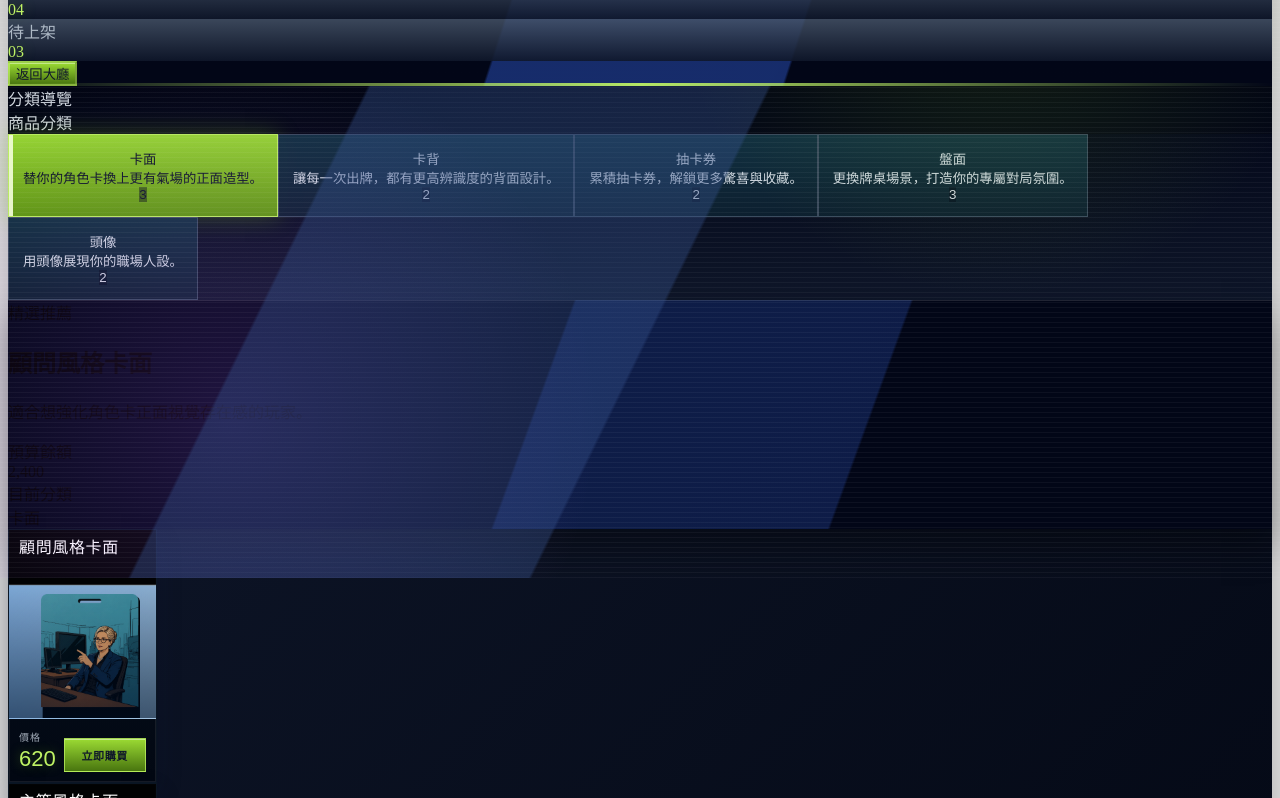
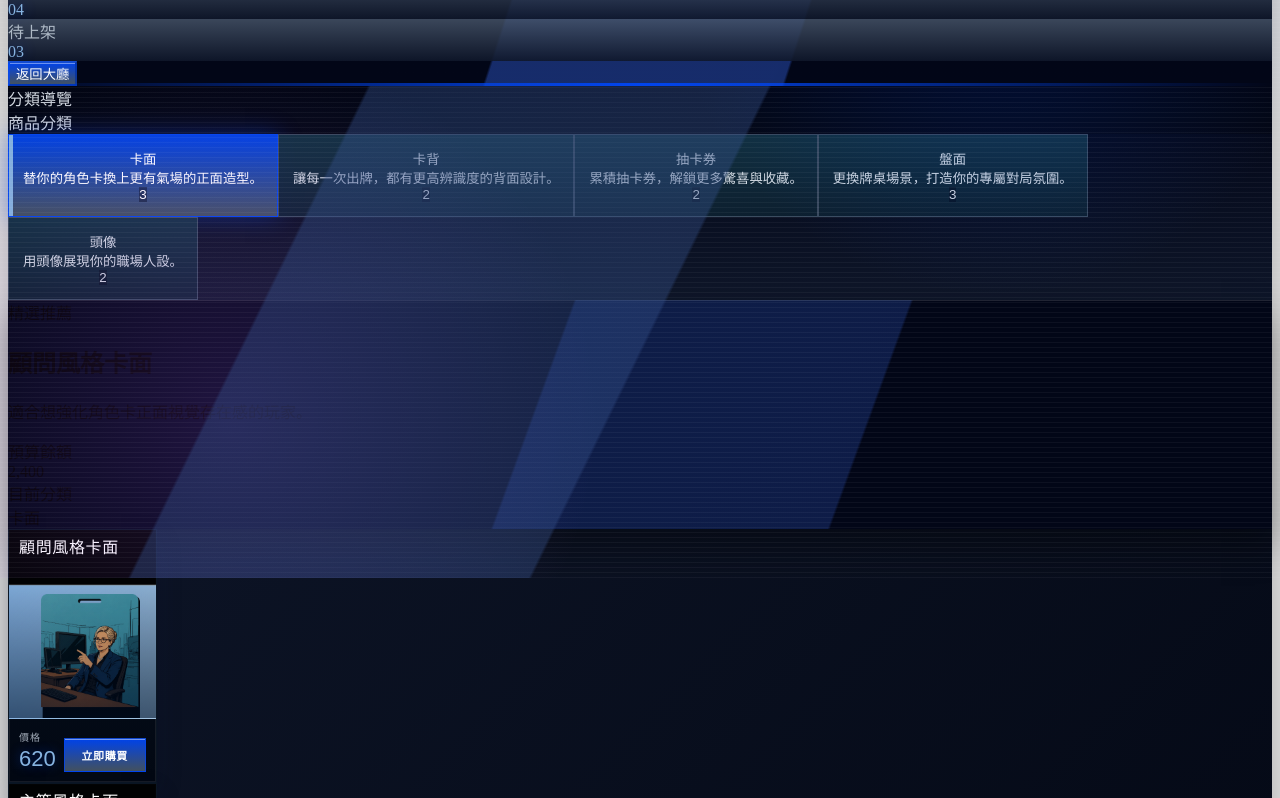
Before and after one commit to Office-Politics-Game/Office-Politics-Game, a Vue app: page /mall in a window 1280 px wide. Shown: the part 222-1020 px from the top of the page. Built offline with nearby package versions, Linux system fonts and the light colour scheme; the HTML template or start-up script is replaced by a standard one.

Commit message:
style:更換按鈕顏色，更換直立頁面

```diff
--- a/src/components/common/RotateDeviceNotice.vue
+++ b/src/components/common/RotateDeviceNotice.vue
@@ -1,6 +1,6 @@
 <template>
   <section
-    class="rotate-device-notice fixed inset-0 z-50 flex min-h-[100dvh] w-full items-center justify-center bg-[linear-gradient(145deg,var(--brand-navy),var(--brand-active))] px-6 text-center text-white"
+    class="rotate-device-notice fixed inset-0 z-[100] flex min-h-[100dvh] w-full items-center justify-center bg-[linear-gradient(145deg,var(--brand-navy),var(--brand-active))] px-6 text-center text-white"
     aria-live="polite"
   >
     <div class="border-y border-white/45 px-6 py-7">
@@ -15,7 +15,7 @@
 </template>
 
 <style scoped>
-@media (orientation: landscape), (min-width: 768px) {
+@media (orientation: landscape) {
   .rotate-device-notice {
     display: none;
   }
--- a/src/components/game/GameStage.vue
+++ b/src/components/game/GameStage.vue
@@ -17,7 +17,6 @@ import ManagerAnimation from './ManagerAnimation.vue'
 import PMAnimation from './PMAnimation.vue'
 import PlayerHand from './PlayerHand.vue'
 import PlayerSeats from './PlayerSeats.vue'
-import RotateDeviceNotice from './RotateDeviceNotice.vue'
 import TableCardPiles from './TableCardPiles.vue'
 import TurnStatus from './TurnStatus.vue'
 
@@ -769,7 +768,6 @@ defineExpose({
       @restart-game="emit('restart-game')"
     />
 
-    <RotateDeviceNotice />
   </main>
 </template>
 
@@ -894,7 +892,7 @@ defineExpose({
   opacity: 0.5;
 }
 
-@media (orientation: landscape), (min-width: 768px) {
+@media (orientation: landscape) {
   .game-stage {
     display: block;
   }
--- a/src/components/mall/MallProductCard.vue
+++ b/src/components/mall/MallProductCard.vue
@@ -78,17 +78,17 @@ defineEmits(["select"]);
 
 .item-card:hover {
   transform: translateY(-2px);
-  border-color: rgba(190, 242, 100, 0.72);
+  border-color: rgba(0, 70, 244, 0.72);
   box-shadow:
-    inset 0 0 0 1px rgba(190, 242, 100, 0.18),
+    inset 0 0 0 1px rgba(0, 70, 244, 0.18),
     0 16px 28px rgba(0, 0, 0, 0.26);
 }
 
 .item-card.active {
-  border-color: rgba(163, 230, 53, 0.9);
+  border-color: rgba(0, 70, 244, 0.9);
   box-shadow:
-    inset 0 0 0 1px rgba(163, 230, 53, 0.32),
-    0 0 0 3px rgba(163, 230, 53, 0.16),
+    inset 0 0 0 1px rgba(0, 70, 244, 0.32),
+    0 0 0 3px rgba(0, 70, 244, 0.16),
     0 18px 30px rgba(0, 0, 0, 0.28);
 }
 
@@ -161,19 +161,19 @@ defineEmits(["select"]);
 
 .item-card__price {
   margin-top: 2px;
-  color: rgb(190, 242, 100);
+  color: rgb(134, 179, 224);
   font-size: 22px;
-  text-shadow: 0 0 12px rgba(132, 204, 22, 0.35);
+  text-shadow: 0 0 12px rgba(0, 70, 244, 0.45);
 }
 
 .item-action {
   width: auto;
   min-width: 82px;
   min-height: 34px;
-  border: 1px solid rgba(190, 242, 100, 0.75);
-  background: linear-gradient(180deg, rgba(163, 230, 53, 0.95), rgba(77, 124, 15, 0.95));
+  border: 1px solid rgba(0, 70, 244, 0.75);
+  background: linear-gradient(180deg, rgba(0, 70, 244, 0.95), rgba(70, 85, 99, 0.95));
   padding: 7px 8px;
-  color: rgb(15, 23, 42);
+  color: white;
   font-size: 11px;
   font-weight: 900;
   letter-spacing: 0.06em;
@@ -196,12 +196,12 @@ defineEmits(["select"]);
 }
 
 .item-action--buy {
-  background: linear-gradient(180deg, rgba(163, 230, 53, 0.95), rgba(77, 124, 15, 0.95));
-  color: rgb(15, 23, 42);
+  background: linear-gradient(180deg, rgba(0, 70, 244, 0.95), rgba(70, 85, 99, 0.95));
+  color: white;
 }
 
 .item-action--buy:hover {
-  background: linear-gradient(180deg, rgba(217, 249, 157, 0.98), rgba(132, 204, 22, 0.95));
+  background: linear-gradient(180deg, rgba(134, 179, 224, 0.98), rgba(0, 70, 244, 0.95));
 }
 
 .item-action--owned {
--- a/src/views/CardDealDemoView.vue
+++ b/src/views/CardDealDemoView.vue
@@ -13,7 +13,6 @@ import playerFourUrl from '@/assets/images/player-4.png'
 import CardDealAnimation from '@/components/game/CardDealAnimation.vue'
 import PlayerHand from '@/components/game/PlayerHand.vue'
 import PlayerSeats from '@/components/game/PlayerSeats.vue'
-import RotateDeviceNotice from '@/components/game/RotateDeviceNotice.vue'
 import TableCardPiles from '@/components/game/TableCardPiles.vue'
 
 const INITIAL_DECK_COUNT = 28
@@ -250,12 +249,11 @@ onBeforeUnmount(() => {
       <CardDealAnimation ref="dealAnimation" />
     </section>
 
-    <RotateDeviceNotice />
   </main>
 </template>
 
 <style scoped>
-@media (orientation: landscape), (min-width: 768px) {
+@media (orientation: landscape) {
   .game-stage {
     display: block;
   }
--- a/src/views/MallView.vue
+++ b/src/views/MallView.vue
@@ -4,14 +4,6 @@
     :style="{ backgroundImage: `url(${bgDashboard})` }"
   >
     <div class="absolute inset-0 bg-[rgba(0,19,50,0.36)]"></div>
-    <div class="tablet-portrait-notice" role="status" aria-live="polite">
-      <div class="tablet-portrait-notice__panel">
-        <div class="tablet-portrait-notice__icon">↻</div>
-        <h2>請橫放裝置</h2>
-        <p>商城在平板橫向畫面會有較完整的商品與分類排版。</p>
-      </div>
-    </div>
-
     <section class="mall-shell relative z-10 flex h-[98svh] w-[98vw] max-w-[1360px] flex-col overflow-hidden border border-white/25 bg-white/82 shadow-2xl backdrop-blur-md md:h-[92vh] md:w-[95vw]">
       <header class="mobile-storebar xl:hidden">
         <div class="min-w-0">
@@ -488,7 +480,7 @@ onBeforeUnmount(() => {
   background:
     linear-gradient(116deg, transparent 0 31%, rgba(54, 83, 143, 0.38) 31.2% 55%, transparent 55.2%),
     repeating-linear-gradient(0deg, rgba(255, 255, 255, 0.045) 0 1px, transparent 1px 5px),
-    radial-gradient(circle at 78% 24%, rgba(132, 204, 22, 0.14), transparent 28%),
+    radial-gradient(circle at 78% 24%, rgba(0, 70, 244, 0.18), transparent 28%),
     radial-gradient(circle at 18% 80%, rgba(168, 85, 247, 0.18), transparent 30%);
   pointer-events: none;
 }
@@ -523,7 +515,7 @@ onBeforeUnmount(() => {
   left: 0;
   height: 3px;
   content: "";
-  background: linear-gradient(90deg, transparent, rgba(190, 242, 100, 0.95), transparent);
+  background: linear-gradient(90deg, transparent, rgba(0, 70, 244, 0.95), transparent);
 }
 
 .mall-topbar h1,
@@ -541,21 +533,21 @@ onBeforeUnmount(() => {
 }
 
 .mall-topbar > div:nth-child(2) > div > div:last-child {
-  color: rgb(190, 242, 100);
-  text-shadow: 0 0 14px rgba(132, 204, 22, 0.35);
+  color: rgb(134, 179, 224);
+  text-shadow: 0 0 14px rgba(0, 70, 244, 0.45);
 }
 
 .mall-topbar .btn-dark,
 .mobile-menu-panel .btn-dark {
-  border-color: rgba(190, 242, 100, 0.7);
-  background: linear-gradient(180deg, rgba(163, 230, 53, 0.95), rgba(77, 124, 15, 0.95));
-  color: rgb(15, 23, 42);
+  border-color: rgba(0, 70, 244, 0.7);
+  background: linear-gradient(180deg, rgba(0, 70, 244, 0.95), rgba(70, 85, 99, 0.95));
+  color: white;
   box-shadow: inset 0 1px 0 rgba(255, 255, 255, 0.42);
 }
 
 .scroll-area {
   scrollbar-width: thin;
-  scrollbar-color: rgba(190, 242, 100, 0.72) rgba(15, 23, 42, 0.7);
+  scrollbar-color: rgba(0, 70, 244, 0.72) rgba(15, 23, 42, 0.7);
 }
 
 .scroll-area::-webkit-scrollbar {
@@ -570,11 +562,11 @@ onBeforeUnmount(() => {
 
 .scroll-area::-webkit-scrollbar-thumb {
   border: 2px solid rgba(15, 23, 42, 0.75);
-  background: linear-gradient(180deg, rgba(190, 242, 100, 0.9), rgba(21, 128, 61, 0.88));
+  background: linear-gradient(180deg, rgba(0, 70, 244, 0.9), rgba(70, 85, 99, 0.88));
 }
 
 .scroll-area::-webkit-scrollbar-thumb:hover {
-  background: linear-gradient(180deg, rgba(217, 249, 157, 0.95), rgba(132, 204, 22, 0.92));
+  background: linear-gradient(180deg, rgba(134, 179, 224, 0.95), rgba(0, 70, 244, 0.92));
 }
 
 .mall-shell > .grid > aside {
@@ -613,27 +605,27 @@ onBeforeUnmount(() => {
 
 .category-card:hover {
   transform: translateY(-1px);
-  border-color: rgba(190, 242, 100, 0.72);
+  border-color: rgba(0, 70, 244, 0.72);
   background: linear-gradient(180deg, rgba(30, 75, 90, 0.98), rgba(15, 46, 62, 0.98));
 }
 
 .category-card.active {
-  border-color: rgba(190, 242, 100, 0.95);
-  background: linear-gradient(180deg, rgba(163, 230, 53, 0.92), rgba(101, 163, 13, 0.92));
+  border-color: rgba(0, 70, 244, 0.95);
+  background: linear-gradient(180deg, rgba(0, 70, 244, 0.92), rgba(70, 85, 99, 0.92));
   box-shadow:
-    inset 4px 0 0 rgba(236, 252, 203, 0.98),
-    0 0 22px rgba(132, 204, 22, 0.28);
-  color: rgb(15, 23, 42);
+    inset 4px 0 0 rgba(134, 179, 224, 0.98),
+    0 0 22px rgba(0, 70, 244, 0.34);
+  color: white;
 }
 
 .category-card span {
-  border-color: rgba(190, 242, 100, 0.32);
+  border-color: rgba(0, 70, 244, 0.32);
   background: rgba(2, 6, 23, 0.42);
   color: currentColor;
 }
 
 .featured-panel {
-  border-color: rgba(190, 242, 100, 0.28);
+  border-color: rgba(0, 70, 244, 0.28);
   background:
     linear-gradient(110deg, rgba(2, 6, 23, 0.96) 0 42%, rgba(30, 58, 138, 0.42) 42.2% 67%, rgba(2, 6, 23, 0.94) 67.2%),
     rgba(2, 6, 23, 0.9);
@@ -647,51 +639,6 @@ onBeforeUnmount(() => {
   overflow: hidden;
   -webkit-box-orient: vertical;
   -webkit-line-clamp: 2;
-}
-
-.tablet-portrait-notice {
-  display: none;
-}
-
-.tablet-portrait-notice__panel {
-  width: min(72vw, 420px);
-  border: 1px solid rgba(255, 255, 255, 0.28);
-  background: rgba(255, 255, 255, 0.12);
-  padding: 34px 28px;
-  text-align: center;
-  color: white;
-  box-shadow:
-    0 24px 70px rgba(0, 19, 50, 0.34),
-    inset 0 1px 0 rgba(255, 255, 255, 0.22);
-  backdrop-filter: blur(12px);
-}
-
-.tablet-portrait-notice__icon {
-  margin: 0 auto 14px;
-  display: grid;
-  width: 58px;
-  height: 58px;
-  place-items: center;
-  border: 1px solid rgba(255, 255, 255, 0.42);
-  background: rgba(255, 255, 255, 0.12);
-  font-size: 34px;
-  font-weight: 900;
-}
-
-.tablet-portrait-notice h2 {
-  margin: 0;
-  font-family: var(--font-display);
-  font-size: 34px;
-  font-weight: 900;
-  letter-spacing: 0.08em;
-}
-
-.tablet-portrait-notice p {
-  margin: 12px 0 0;
-  color: rgba(255, 255, 255, 0.78);
-  font-size: 14px;
-  font-weight: 700;
-  line-height: 1.7;
 }
 
 .mobile-storebar {
@@ -716,9 +663,9 @@ onBeforeUnmount(() => {
 }
 
 .mobile-storebar span:not(.mobile-menu-button span) {
-  border-color: rgba(190, 242, 100, 0.52);
-  background: rgba(163, 230, 53, 0.14);
-  color: rgb(217, 249, 157);
+  border-color: rgba(0, 70, 244, 0.52);
+  background: rgba(0, 70, 244, 0.16);
+  color: rgb(134, 179, 224);
 }
 
 .mobile-menu-button {
@@ -728,7 +675,7 @@ onBeforeUnmount(() => {
   width: 34px;
   height: 34px;
   place-items: center;
-  border: 1px solid rgba(190, 242, 100, 0.5);
+  border: 1px solid rgba(0, 70, 244, 0.55);
   background: rgba(15, 23, 42, 0.9);
   box-shadow: 0 8px 20px rgba(0, 0, 0, 0.3);
 }
@@ -737,7 +684,7 @@ onBeforeUnmount(() => {
   display: block;
   width: 16px;
   height: 2px;
-  background: rgb(190, 242, 100);
+  background: rgb(134, 179, 224);
 }
 
 .mobile-menu-layer {
@@ -754,7 +701,7 @@ onBeforeUnmount(() => {
   width: min(78vw, 280px);
   height: 100%;
   overflow-y: auto;
-  border-left: 1px solid rgba(190, 242, 100, 0.34);
+  border-left: 1px solid rgba(0, 70, 244, 0.38);
   background:
     linear-gradient(180deg, rgba(15, 23, 42, 0.98), rgba(2, 6, 23, 0.96)),
     rgba(2, 6, 23, 0.96);
@@ -830,9 +777,9 @@ onBeforeUnmount(() => {
 }
 
 .modal-panel header span {
-  border-color: rgba(190, 242, 100, 0.45);
-  background: rgba(163, 230, 53, 0.14);
-  color: rgb(217, 249, 157);
+  border-color: rgba(0, 70, 244, 0.45);
+  background: rgba(0, 70, 244, 0.16);
+  color: rgb(134, 179, 224);
 }
 
 .modal-detail-card__purchase > div {
@@ -846,8 +793,8 @@ onBeforeUnmount(() => {
 }
 
 .modal-detail-card__purchase > div > div:last-child {
-  color: rgb(190, 242, 100);
-  text-shadow: 0 0 14px rgba(132, 204, 22, 0.35);
+  color: rgb(134, 179, 224);
+  text-shadow: 0 0 14px rgba(0, 70, 244, 0.45);
 }
 
 .modal-preview {
@@ -936,13 +883,13 @@ onBeforeUnmount(() => {
 }
 
 .item-action--buy {
-  border-color: rgba(190, 242, 100, 0.75);
-  background: linear-gradient(180deg, rgba(163, 230, 53, 0.95), rgba(77, 124, 15, 0.95));
-  color: rgb(15, 23, 42);
+  border-color: rgba(0, 70, 244, 0.75);
+  background: linear-gradient(180deg, rgba(0, 70, 244, 0.95), rgba(70, 85, 99, 0.95));
+  color: white;
 }
 
 .item-action--buy:hover {
-  background: linear-gradient(180deg, rgba(217, 249, 157, 0.98), rgba(132, 204, 22, 0.95));
+  background: linear-gradient(180deg, rgba(134, 179, 224, 0.98), rgba(0, 70, 244, 0.95));
 }
 
 .item-action--owned {
@@ -1007,9 +954,9 @@ onBeforeUnmount(() => {
 
 .close-button:hover {
   transform: translateY(-1px);
-  border-color: rgba(190, 242, 100, 0.8);
-  background: rgba(190, 242, 100, 0.9);
-  color: rgb(15, 23, 42);
+  border-color: rgba(0, 70, 244, 0.8);
+  background: rgba(0, 70, 244, 0.9);
+  color: white;
 }
 
 .close-button:focus-visible {
@@ -1124,22 +1071,6 @@ onBeforeUnmount(() => {
   .product-list > * {
     flex: 0 0 calc((100% - 24px) / 4);
     scroll-snap-align: start;
-  }
-}
-
-@media (min-width: 768px) and (max-width: 1279px) and (orientation: portrait) {
-  .tablet-portrait-notice {
-    position: fixed;
-    inset: 0;
-    z-index: 100;
-    display: flex;
-    min-height: 100dvh;
-    align-items: center;
-    justify-content: center;
-    padding: 28px;
-    background:
-      linear-gradient(145deg, rgba(0, 19, 50, 0.92), rgba(45, 70, 95, 0.92)),
-      rgba(0, 19, 50, 0.88);
   }
 }
 
```
Also changed, not shown: src/components/game/RotateDeviceNotice.vue (deleted, +0 -23 lines).
